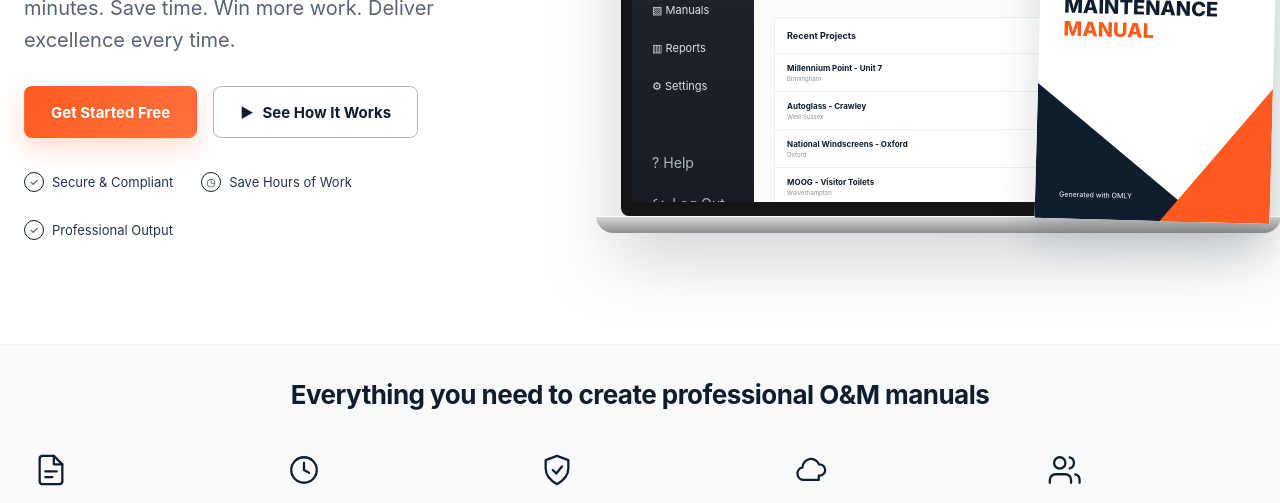
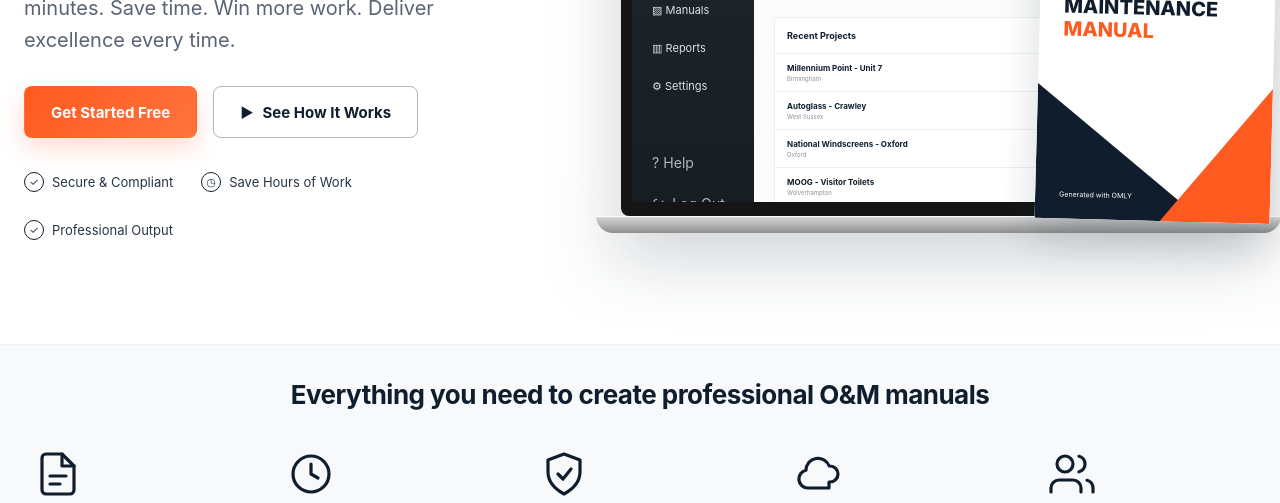
Before and after one commit to leo-nelson/omly, a website: page public/index.html in a window 1280 px wide. Shown: the part 389-892 px from the top of the page. Drawn offline with Linux system fonts and the light colour scheme.

Commit message:
Update styles.css

```diff
--- a/public/css/styles.css
+++ b/public/css/styles.css
@@ -239,7 +239,7 @@ img{max-width:100%;display:block}
 .features h2{text-align:center;font-size:26px;margin:0 0 38px;letter-spacing:-.02em}
 .feature-grid{display:grid;grid-template-columns:repeat(5,1fr);gap:34px}
 .feature-card{padding:0 10px}
-.feature-icon{height:44px;margin-bottom:14px;display:flex;align-items:center} .feature-icon svg{width:34px;height:34px;stroke:var(--navy)}
+.feature-icon{height:52px;margin-bottom:14px;display:flex;align-items:center} .feature-icon svg{width:48px;height:48px;stroke:var(--navy)}
 .feature-card h3{font-size:16px;margin:8px 0 8px}
 .feature-card p{margin:0;color:#596675;font-size:13px;line-height:1.55}
 
```
